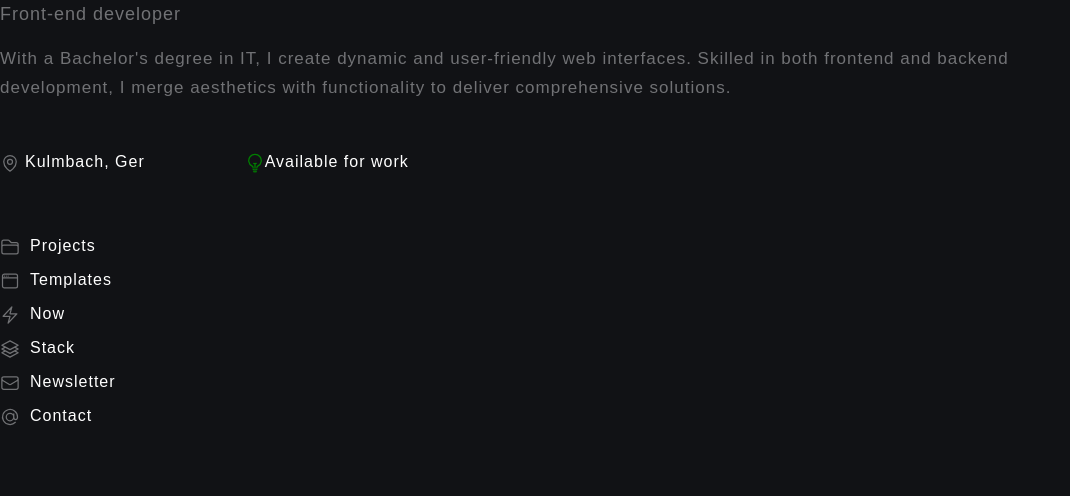
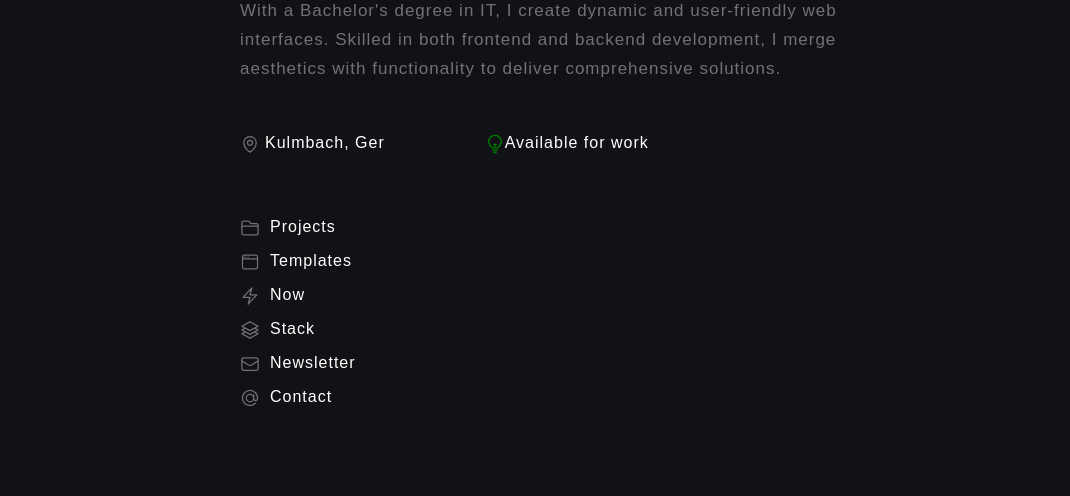
Before and after one commit to ahmadalnaib/ahmad, a plain HTML site: page index.html in a window 1280 px wide. Shown: the part 189-685 px from the top of the page, without its empty margins (0-1070 px from the left). Drawn offline with Linux system fonts and the light colour scheme.

Commit message:
add the website to center

```diff
--- a/index.html
+++ b/index.html
@@ -7,6 +7,7 @@
   <title>Ahmad Al-Naib</title>
 </head>
 <body>
+  <div id="page-wrap">
   <div class="container">
     <div class="header">
       <div class="header__title">
@@ -153,6 +154,7 @@
     </div>
 
   </div>
+</div>
 
 </body>
 </html>
--- a/style.css
+++ b/style.css
@@ -8,9 +8,15 @@ body{
     background: #111215;
     color: #717275;
     letter-spacing: 1px;
+    text-align: center;
+
 }
 
-
+#page-wrap {
+  text-align: left;
+  width: 800px;
+  margin: 0 auto;
+}
 img{
     width: 100%;
 }
```
